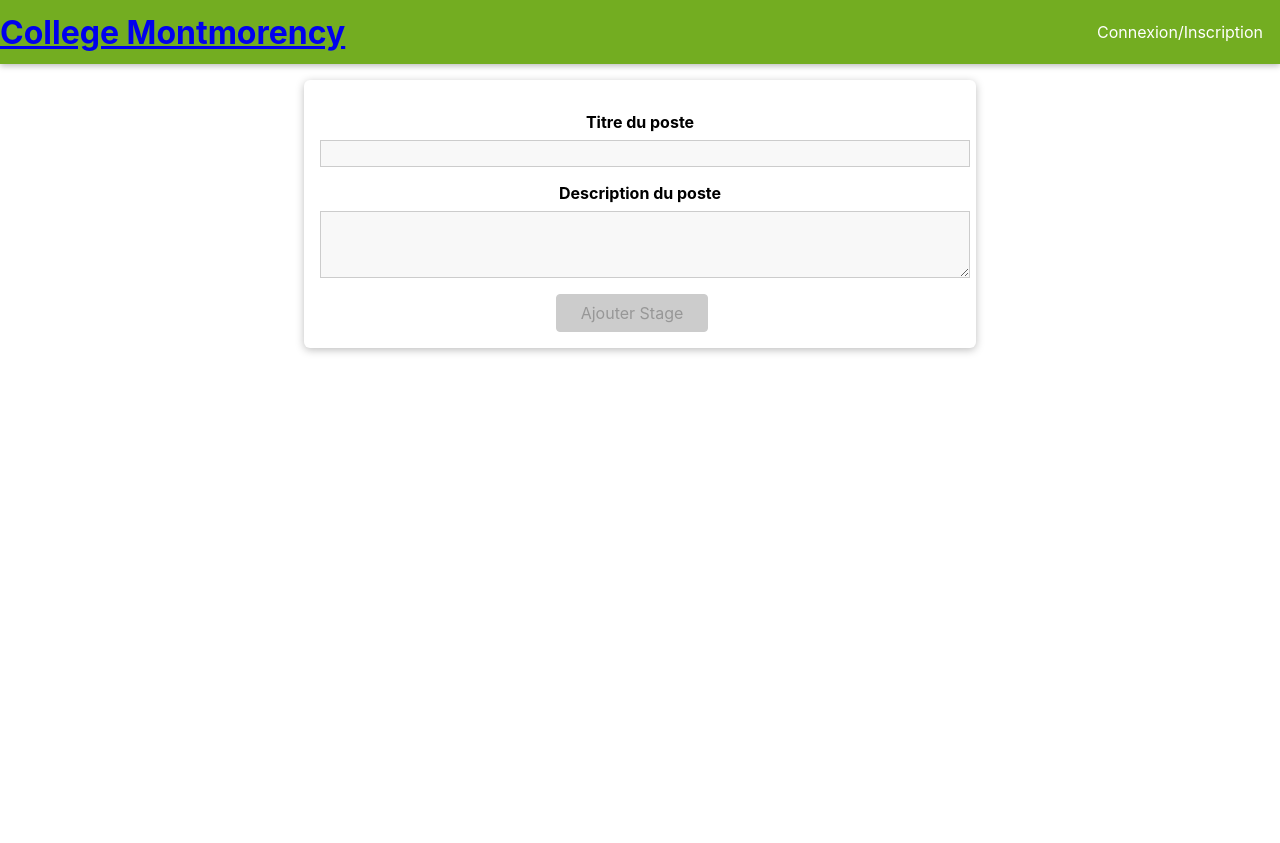
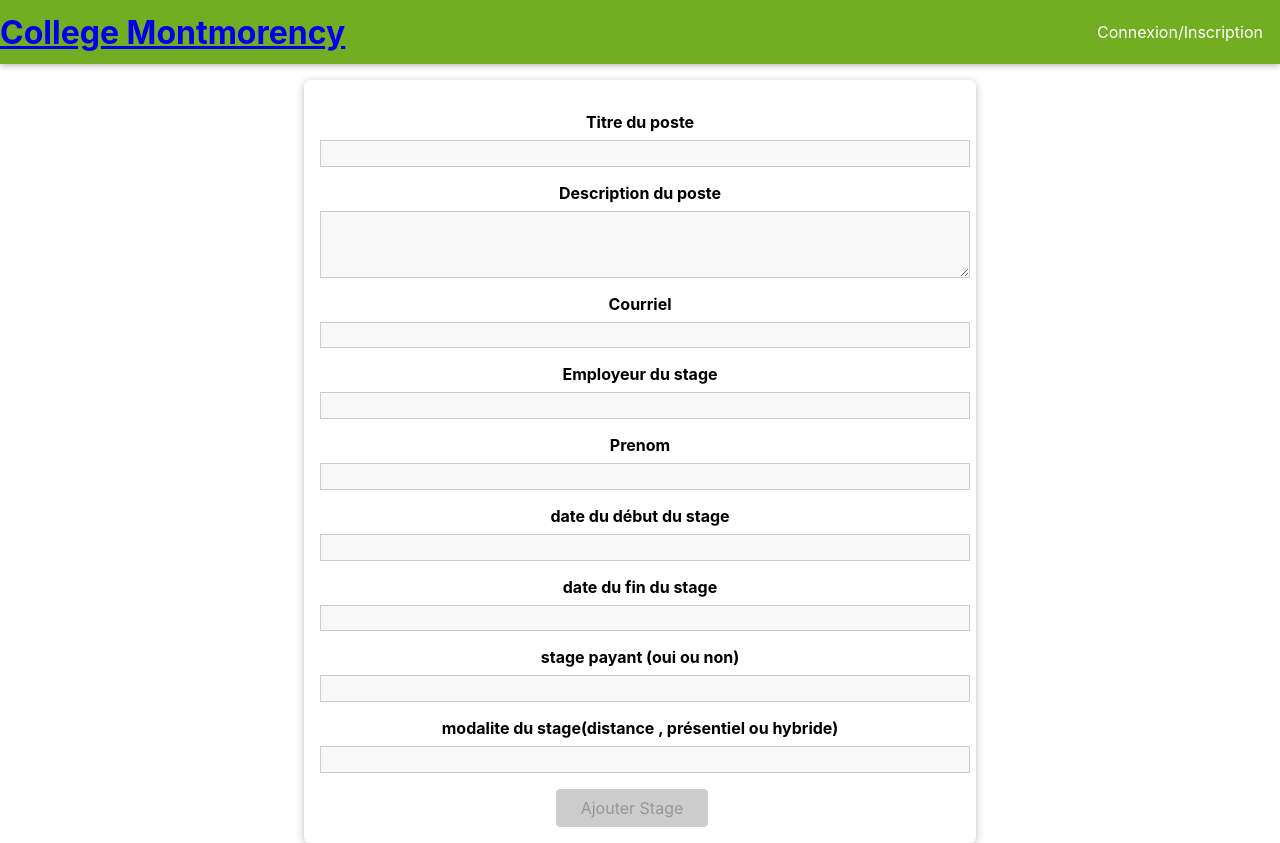
Before and after one commit to FelixLN2/4205f5-02-02, a React (Create React App) app in the folder frontend/: page /Stage/new in a window 1280 px wide. Before the commit the page ends 800 px from the top, so only its background shows below. Built offline with nearby package versions, Linux system fonts and the light colour scheme.

Commit message:
ajout nouvelle information ajout stage et validator

```diff
--- a/frontend/src/Page/Stages/Pages/ListeDescStage.js
+++ b/frontend/src/Page/Stages/Pages/ListeDescStage.js
@@ -30,6 +30,10 @@ const ListeDescStage = () => {
       <h1>Stage Details</h1>
       <p>Title: {stageData.titre}</p>
       <p>Description: {stageData.description}</p>
+      {/* <p>Courriel: {stageData.courriel}</p>
+      <p>Employeur</p>
+      <p>Nom: {stageData.nom}</p>
+      <p>Prenom: {stageData.prenom}</p> */}
     </div>
   );
 };
--- a/frontend/src/Page/Stages/Pages/NewStage.js
+++ b/frontend/src/Page/Stages/Pages/NewStage.js
@@ -23,6 +23,38 @@ const NewStage = () => {
         isValid: false,
       },
       description: {
+        value: "",
+        isValid: false,
+      },
+      Courriel: {
+        value: "",
+        isValid: false,
+      },
+      Employeur: {
+        value: "",
+        isValid: false,
+      },
+      Nom: {
+        value: "",
+        isValid: false,
+      },
+      Prenom: {
+        value: "",
+        isValid: false,
+      },
+      dateDebut : {
+        value: "",
+        isValid: false,
+      },
+      dateFin: {
+        value: "",
+        isValid: false,
+      },
+      stagePayant: {
+        value: "",
+        isValid: false,
+      },
+      modalite : {
         value: "",
         isValid: false,
       },
@@ -77,6 +109,69 @@ const NewStage = () => {
           errorText="Entrez un description valide."
           onInput={inputHandler}
         />
+        <Input
+              id="courriel"
+              element="input"
+              type="text"
+              label="Courriel"
+              validators={[VALIDATOR_REQUIRE()]}
+              errorText="Entrez un Courriel valide."
+              onInput={inputHandler}
+            />
+            <Input
+            id="employeur"
+            element="input"
+            type="text"
+            label="Employeur du stage"
+            validators={[VALIDATOR_REQUIRE()]}
+            errorText="Entrez un Employeur valide."
+            onInput={inputHandler}
+          />
+          <Input
+              id="prenom"
+              element="input"
+              type="text"
+              label="Prenom"
+              validators={[VALIDATOR_REQUIRE()]}
+              errorText="Entrez un prenom valide."
+              onInput={inputHandler}
+              />
+          <Input
+              id="dateDebut"
+              element="input"
+              type="text"
+              label="date du début du stage"
+              validators={[VALIDATOR_REQUIRE()]}
+              errorText="Entrez une date du début du stage valide."
+              onInput={inputHandler}
+            />
+          <Input
+              id="dateFin"
+              element="input"
+              type="text"
+              label="date du fin du stage"
+              validators={[VALIDATOR_REQUIRE()]}
+              errorText="Entrez une date de fin du stage valide."
+              onInput={inputHandler}
+          />
+          <Input
+              id="stagePayant"
+              element="input"
+              type="text"
+              label="stage payant (oui ou non)"
+              validators={[VALIDATOR_REQUIRE()]}
+              errorText="Entrez une réponse valide."
+              onInput={inputHandler}
+          />
+          <Input
+              id="modalite"
+              element="input"
+              type="text"
+              label="modalite du stage(distance , présentiel ou hybride)"
+              validators={[VALIDATOR_REQUIRE()]}
+              errorText="Entrez une réponse valide."
+              onInput={inputHandler}
+          />
         <Button type="submit" disabled={!formState.isValid}>
           Ajouter Stage
         </Button>
--- a/frontend/src/Shared/util/validators.js
+++ b/frontend/src/Shared/util/validators.js
@@ -6,6 +6,7 @@ const VALIDATOR_TYPE_MAX = 'MAX';
 const VALIDATOR_TYPE_EMAIL = 'EMAIL';
 const VALIDATOR_TYPE_FILE = 'FILE';
 const VALIDATOR_TYPE_TELEPHONE ='TELEPHONE'
+const VALIDATOR_TYPE_DATE = 'DATE'
 
 export const VALIDATOR_REQUIRE = () => ({ type: VALIDATOR_TYPE_REQUIRE });
 export const VALIDATOR_FILE = () => ({ type: VALIDATOR_TYPE_FILE });
@@ -21,6 +22,7 @@ export const VALIDATOR_MIN = val => ({ type: VALIDATOR_TYPE_MIN, val: val });
 export const VALIDATOR_MAX = val => ({ type: VALIDATOR_TYPE_MAX, val: val });
 export const VALIDATOR_EMAIL = () => ({ type: VALIDATOR_TYPE_EMAIL });
 export const VALIDATOR_TELEPHONE = () => ({ type: VALIDATOR_TYPE_TELEPHONE });
+export const VALIDATOR_DATE = () => ({ type: VALIDATOR_TYPE_DATE });
 
 export const validate = (value, validators) => {
   let isValid = true;
@@ -46,6 +48,10 @@ export const validate = (value, validators) => {
     if (validator.type === VALIDATOR_TYPE_TELEPHONE) {
       isValid = isValid && /^\d{3}-\d{3}-\d{4}$/.test(value);
     }
+    if (validator.type=== VALIDATOR_TYPE_DATE){
+      isValid = isValid &&  /^\d{4}-\d{2}-\d{2}$/.test(value);
+
+    }
 
   }
   return isValid;
```
